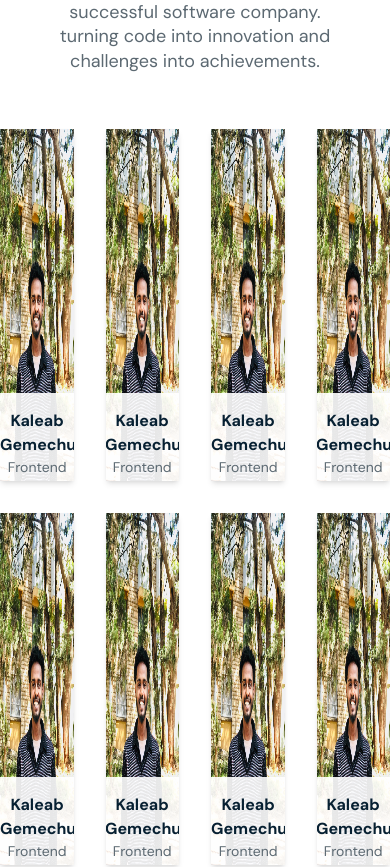
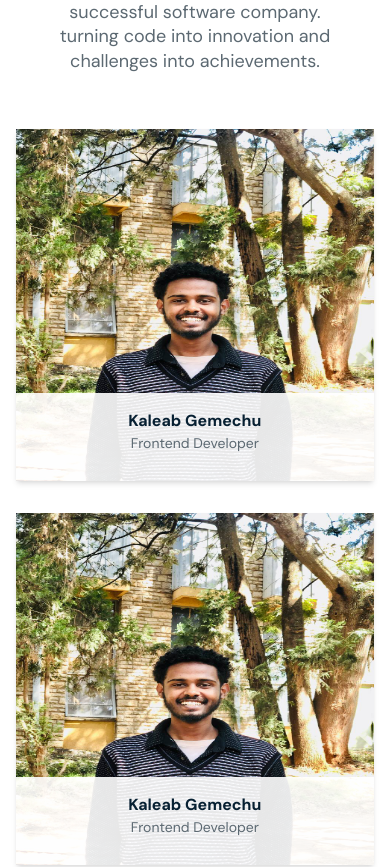
Before and after one commit to kalolani/Abyssinia, a React (Vite) app: page /about in a window 390 px wide. Shown: the part 969-1836 px from the top of the page. Built offline with nearby package versions, Linux system fonts and the light colour scheme; a web font is replaced by a local one.

Commit message:
made about page responsive

```diff
--- a/src/pages/About.jsx
+++ b/src/pages/About.jsx
@@ -9,7 +9,7 @@ import Footer from "../components/Footer";
 
 function About() {
   return (
-    <div>
+    <div className="overflow-hidden">
       {" "}
       <div className="relative bg-custom-linear h-[92vh] w-full">
         <PageNav />
@@ -61,7 +61,7 @@ function About() {
           <br />
           turning code into innovation and challenges into achievements.
         </motion.p>
-        <div className="m-auto max-w-[1060px] grid grid-cols-4 gap-8 items-center justify-items-center mt-14">
+        <div className="m-auto max-w-[1060px] phone:grid-cols-1 ptab:grid-cols-2 btablet:grid-cols-3 laptop:grid-cols-4 grid grid-cols-4 gap-8 items-center justify-items-center mt-14 px-4 laptop:px-0">
           <AboutCard
             image="kaleab.jpg"
             name="kaleab gemechu"
```
